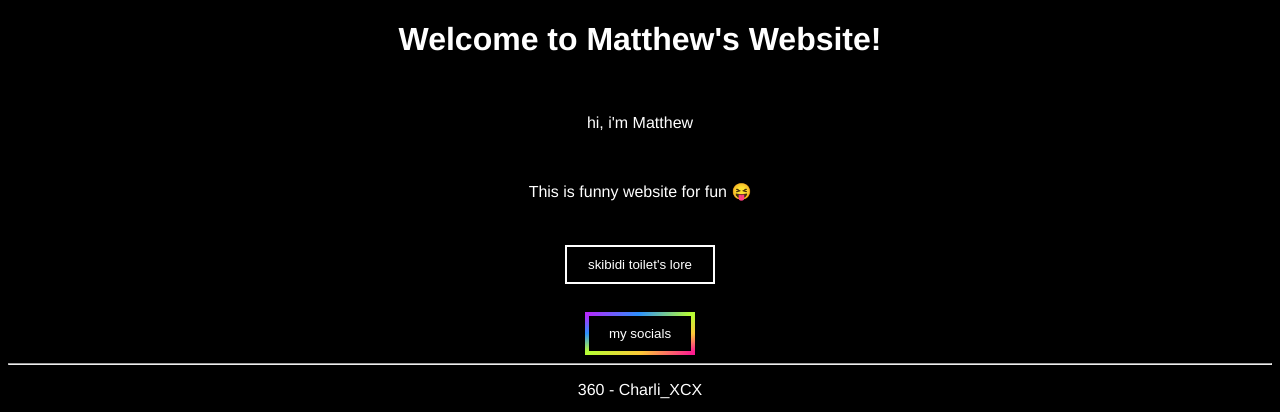
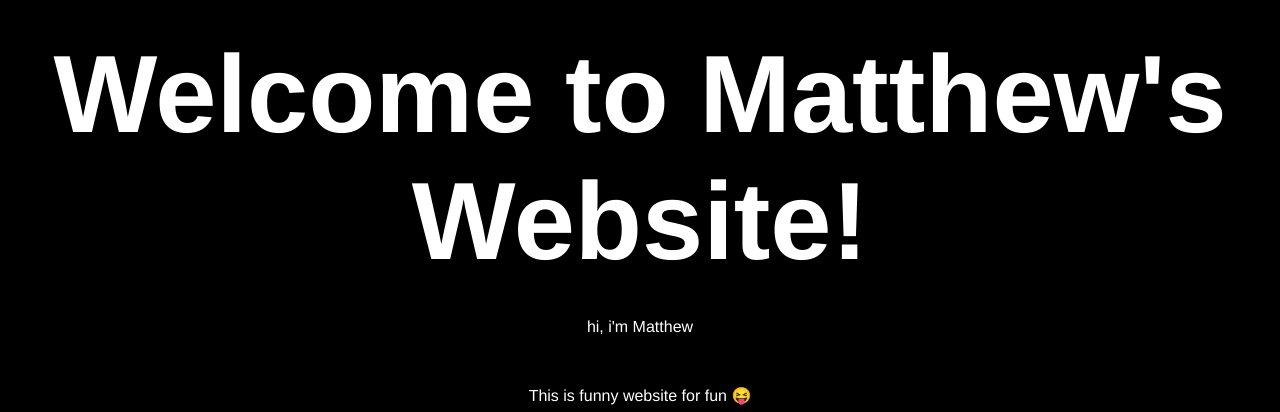
Before and after one commit to mxtw117/mxtw117.github.io, a plain HTML site: page index.html in a window 1280 px wide. Shown: the top 412 px of the page. Drawn offline with Linux system fonts and the light colour scheme.

Commit message:
changed header size

```diff
--- a/index.html
+++ b/index.html
@@ -8,7 +8,7 @@
 		<title>Matthew's Website</title>
 	</head>
 	<body>
-		<h1>Welcome to Matthew's Website!</span></h1>
+		<div class="big-text">Welcome to Matthew's Website!</div>
 		<br>
 		<p>hi, i'm Matthew</p>
 		<br>
--- a/style.css
+++ b/style.css
@@ -33,3 +33,8 @@ video{
     width: 100%;
     height: auto;
 }
+.big-text{
+    font-size: 110px;
+    font-weight: bold;
+    margin-top: 30px;
+}
```
